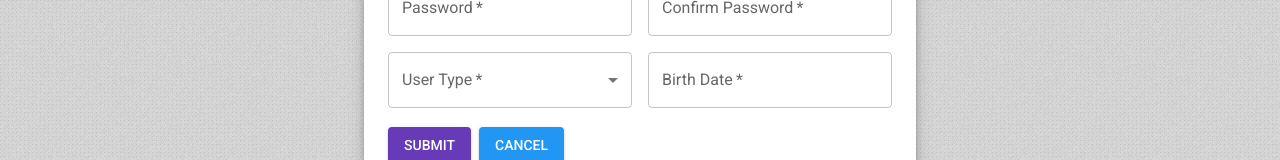
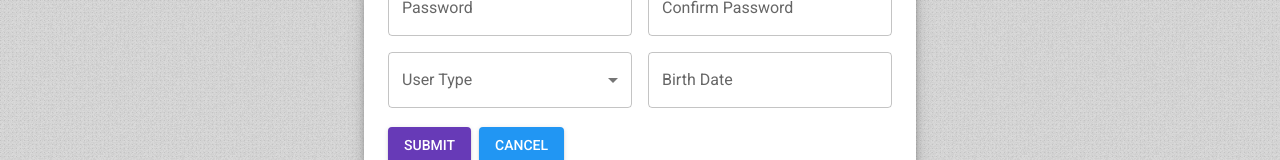
Before and after one commit to jamest11/comp3078_frontend, a React (Create React App) app: page /register in a window 1280 px wide. Shown: the part 412-572 px from the top of the page. Built offline with nearby package versions, Linux system fonts and the light colour scheme.

Commit message:
Add email in use server validation message

```diff
--- a/src/pages/public/Register/Register.js
+++ b/src/pages/public/Register/Register.js
@@ -39,7 +39,9 @@ const Register = () => {
   const onSubmit = (data) => {
     authApi.register(data)
       .then(() => navigate('/login'))
-      .catch(console.error);
+      .catch(err => {
+        setError('email', { type: 'server', message: 'Email already in use' });
+      });
   };
 
   return (
@@ -73,7 +75,6 @@ const Register = () => {
             <Grid item xs={12} sm={6}>
               <TextField
                 fullWidth
-                required
                 autoFocus
                 label="First Name"
                 error={!!errors.firstName}
@@ -89,7 +90,6 @@ const Register = () => {
             <Grid item xs={12} sm={6}>
               <TextField
                 fullWidth
-                required
                 label="Last Name"
                 error={!!errors.lastName}
                 helperText={errors.lastName?.message?.toString()}
@@ -104,7 +104,6 @@ const Register = () => {
             <Grid item xs={12}>
               <TextField
                 fullWidth
-                required
                 label="Email Address"
                 error={!!errors.email}
                 helperText={errors.email?.message?.toString()}
@@ -123,7 +122,6 @@ const Register = () => {
             <Grid item xs={12} sm={6}>
               <TextField
                 fullWidth
-                required
                 type="password"
                 label="Password"
                 error={!!errors.password}
@@ -143,7 +141,6 @@ const Register = () => {
             <Grid item xs={12} sm={6}>
               <TextField
                 fullWidth
-                required
                 type="password"
                 label="Confirm Password"
                 error={!!errors.passwordConfirm}
@@ -158,7 +155,7 @@ const Register = () => {
               />
             </Grid>
             <Grid item xs={12} sm={6}>
-              <FormControl required fullWidth>
+              <FormControl fullWidth>
                 <InputLabel id="user-type-label" error={!!errors.userType}>User Type</InputLabel>
                 <Select
                   labelId="user-type-label"
@@ -192,7 +189,6 @@ const Register = () => {
                     <TextField
                       {...params}
                       fullWidth
-                      required
                       error={!!errors.birthDate}
                       helperText={errors.birthDate?.message?.toString()}
                     />
```
